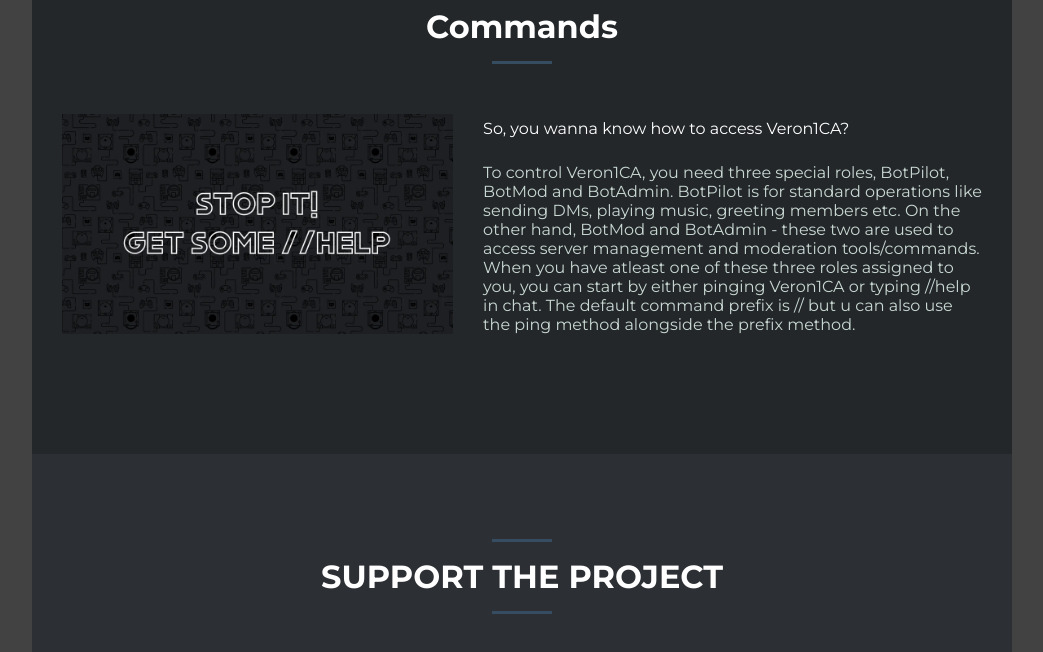
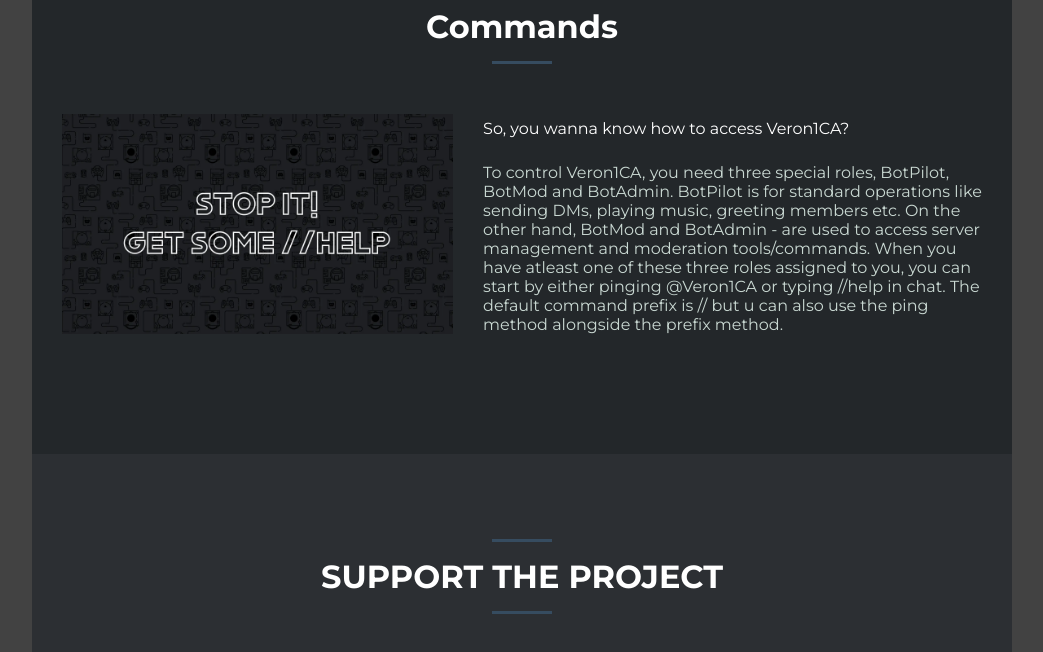
Before and after one commit to shiddharth/IgKnite, a plain HTML site: page index.html in a window 1280 px wide. Shown: the part 1840-2492 px from the top of the page, without its empty margins (118-1161 px from the left). Drawn offline with Linux system fonts and the light colour scheme.

Commit message:
Modified index.html

```diff
--- a/index.html
+++ b/index.html
@@ -70,7 +70,7 @@
 		<img class="func_img" src="assets/images/func_img3.webp" alt="Feature Image">
 		<div class="func_subtitle">
 			<h3 style="text-align: left;">So, you wanna know how to access Veron1CA?</h3>
-			<p style="text-align: left;">To control Veron1CA, you need three special roles, BotPilot, BotMod and BotAdmin. BotPilot is for standard operations like sending DMs, playing music, greeting members etc. On the other hand, BotMod and BotAdmin - these two are used to access server management and moderation tools/commands. When you have atleast one of these three roles assigned to you, you can start by either pinging Veron1CA or typing //help in chat. The default command prefix is // but u can also use the ping method alongside the prefix method.</p>
+			<p style="text-align: left;">To control Veron1CA, you need three special roles, BotPilot, BotMod and BotAdmin. BotPilot is for standard operations like sending DMs, playing music, greeting members etc. On the other hand, BotMod and BotAdmin - are used to access server management and moderation tools/commands. When you have atleast one of these three roles assigned to you, you can start by either pinging @Veron1CA or typing //help in chat. The default command prefix is // but u can also use the ping method alongside the prefix method.</p>
 		</div>
 	</section>
 
```
